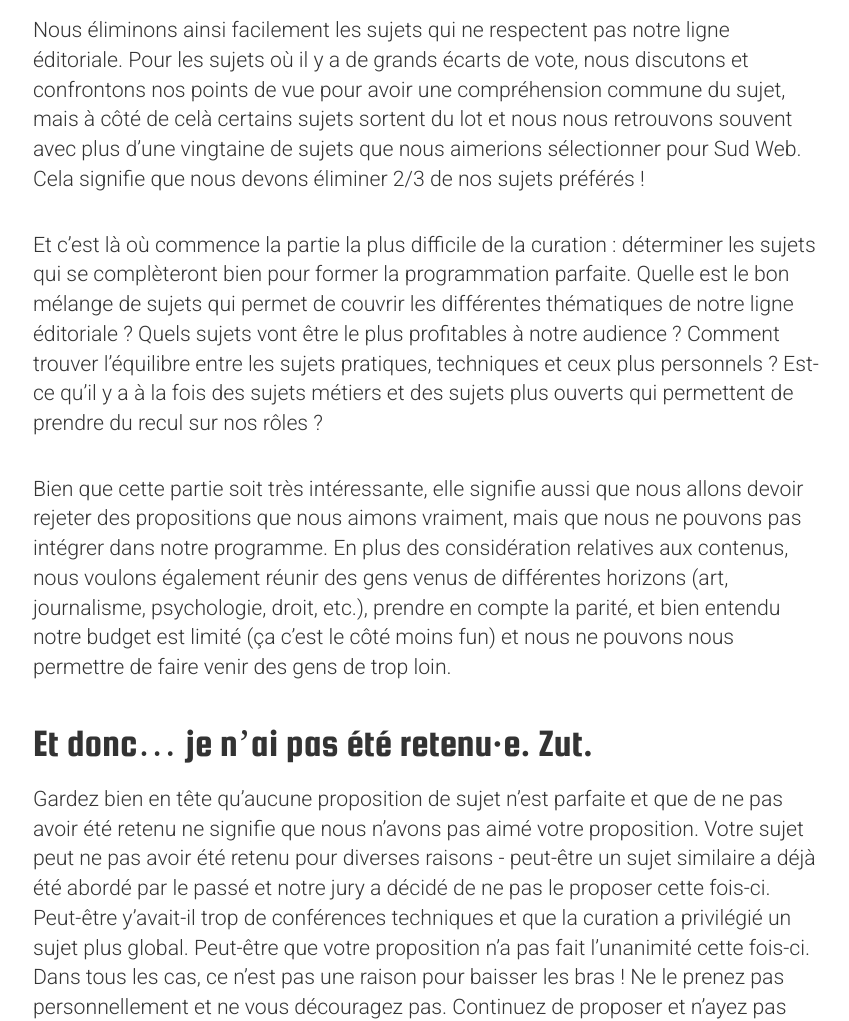
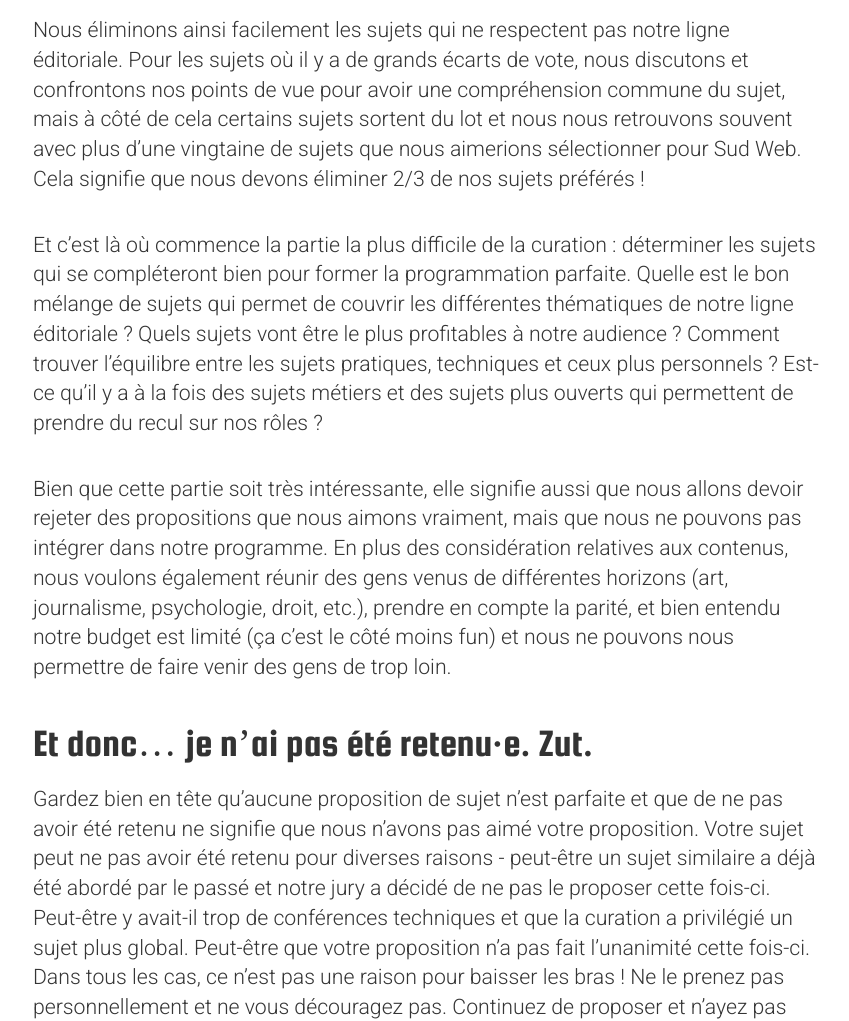
Before and after one commit to sudweb/blog, a Jekyll site: the page built from _posts/2017-01-04-soumettre-une-bonne-proposition-de-sujet-a-une-conference.md, in a window 1280 px wide and 1400 px high, scrolled down 7827 px. Shown: the part 243-1264 px from the top of the window, without its empty margins (214-1063 px from the left). Built offline with Jekyll 4.4.1, drawn with Linux system fonts in a browser that asks for light colours; comment, search, counter and statistics services are not loaded; some of the changed text lies outside the part shown.

Commit message:
corrections supplémentaires
J'ai retrouvé des coquilles

```diff
--- a/_posts/2017-01-04-soumettre-une-bonne-proposition-de-sujet-a-une-conference.md
+++ b/_posts/2017-01-04-soumettre-une-bonne-proposition-de-sujet-a-une-conference.md
@@ -114,15 +114,15 @@ Après la première lecture, l'équipe de Sud Web note ensuite chaque propositio
  - `1` : Je suis favorable à cette proposition.
  - `2` : J'ai vraiment très envie de voir cette conférence !
 
-Nous éliminons ainsi facilement les sujets qui ne respectent pas notre ligne éditoriale. Pour les sujets où il y a de grands écarts de vote, nous discutons et confrontons nos points de vue pour avoir une compréhension commune du sujet, mais à côté de celà certains sujets sortent du lot et nous nous retrouvons souvent avec plus d'une vingtaine de sujets que nous aimerions sélectionner pour Sud Web. Cela signifie que nous devons éliminer 2/3 de nos sujets préférés !
+Nous éliminons ainsi facilement les sujets qui ne respectent pas notre ligne éditoriale. Pour les sujets où il y a de grands écarts de vote, nous discutons et confrontons nos points de vue pour avoir une compréhension commune du sujet, mais à côté de cela certains sujets sortent du lot et nous nous retrouvons souvent avec plus d'une vingtaine de sujets que nous aimerions sélectionner pour Sud Web. Cela signifie que nous devons éliminer 2/3 de nos sujets préférés !
 
-Et c'est là où commence la partie la plus difficile de la curation : déterminer les sujets qui se complèteront bien pour former la programmation parfaite. Quelle est le bon mélange de sujets qui permet de couvrir les différentes thématiques de notre ligne éditoriale ?  Quels sujets vont être le plus profitables à notre audience ? Comment trouver l'équilibre entre les sujets pratiques, techniques et ceux plus personnels ?  Est-ce qu'il y a à la fois des sujets métiers et des sujets plus ouverts qui permettent de prendre du recul sur nos rôles ?
+Et c'est là où commence la partie la plus difficile de la curation : déterminer les sujets qui se compléteront bien pour former la programmation parfaite. Quelle est le bon mélange de sujets qui permet de couvrir les différentes thématiques de notre ligne éditoriale ?  Quels sujets vont être le plus profitables à notre audience ? Comment trouver l'équilibre entre les sujets pratiques, techniques et ceux plus personnels ?  Est-ce qu'il y a à la fois des sujets métiers et des sujets plus ouverts qui permettent de prendre du recul sur nos rôles ?
 
 Bien que cette partie soit très intéressante, elle signifie aussi que nous allons devoir rejeter des propositions que nous aimons vraiment, mais que nous ne pouvons pas intégrer dans notre programme. En plus des considération relatives aux contenus, nous voulons également réunir des gens venus de différentes horizons (art, journalisme, psychologie, droit, etc.), prendre en compte la parité, et bien entendu notre budget est limité (ça c'est le côté moins fun) et nous ne pouvons nous permettre de faire venir des gens de trop loin.
 
 ## Et donc… je n'ai pas été retenu·e. Zut.
 
-Gardez bien en tête qu'aucune proposition de sujet n'est parfaite et que de ne pas avoir été retenu ne signifie que nous n'avons pas aimé votre proposition. Votre sujet peut ne pas avoir été retenu pour diverses raisons - peut-être un sujet similaire a déjà été abordé par le passé et notre jury a décidé de ne pas le proposer cette fois-ci. Peut-être y'avait-il trop de conférences techniques et que la curation a privilégié un sujet plus global. Peut-être que votre proposition n'a pas fait l'unanimité cette fois-ci. Dans tous les cas, ce n'est pas une raison pour baisser les bras ! Ne le prenez pas personnellement et ne vous découragez pas. Continuez de proposer et n'ayez pas peur de demander au jury des retours sur votre proposition.
+Gardez bien en tête qu'aucune proposition de sujet n'est parfaite et que de ne pas avoir été retenu ne signifie que nous n'avons pas aimé votre proposition. Votre sujet peut ne pas avoir été retenu pour diverses raisons - peut-être un sujet similaire a déjà été abordé par le passé et notre jury a décidé de ne pas le proposer cette fois-ci. Peut-être y avait-il trop de conférences techniques et que la curation a privilégié un sujet plus global. Peut-être que votre proposition n'a pas fait l'unanimité cette fois-ci. Dans tous les cas, ce n'est pas une raison pour baisser les bras ! Ne le prenez pas personnellement et ne vous découragez pas. Continuez de proposer et n'ayez pas peur de demander au jury des retours sur votre proposition.
 
 ## Wow, ma conférence a été sélectionné ! Et ensuite ?
 
```
Also changed, not shown: other parts of _posts/2017-01-04-soumettre-une-bonne-proposition-de-sujet-a-une-conference.md (+11 -11 lines).
